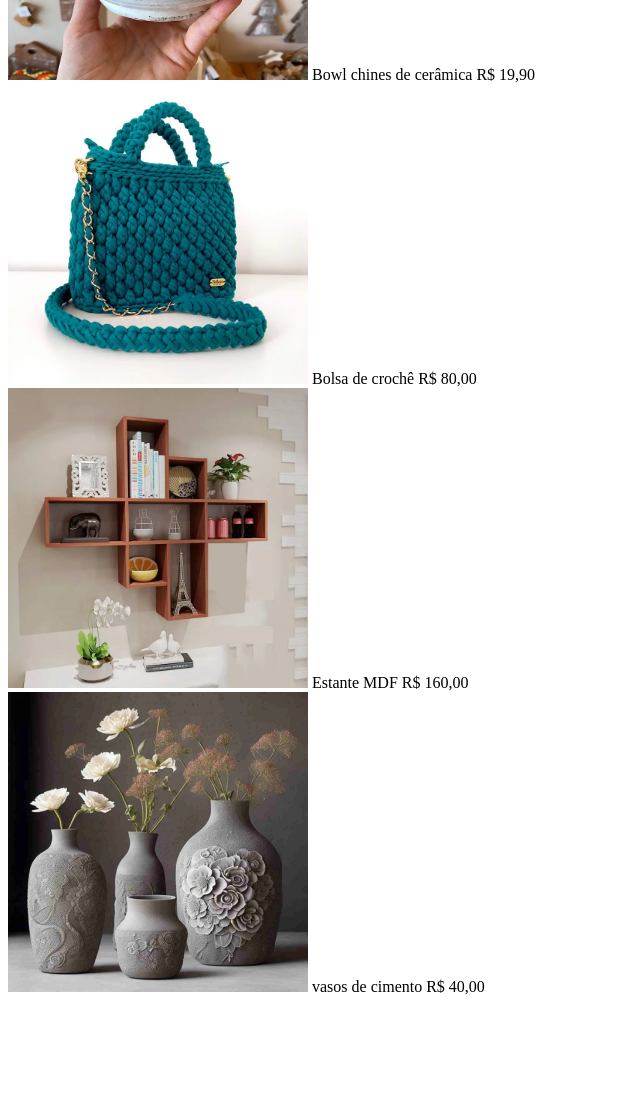
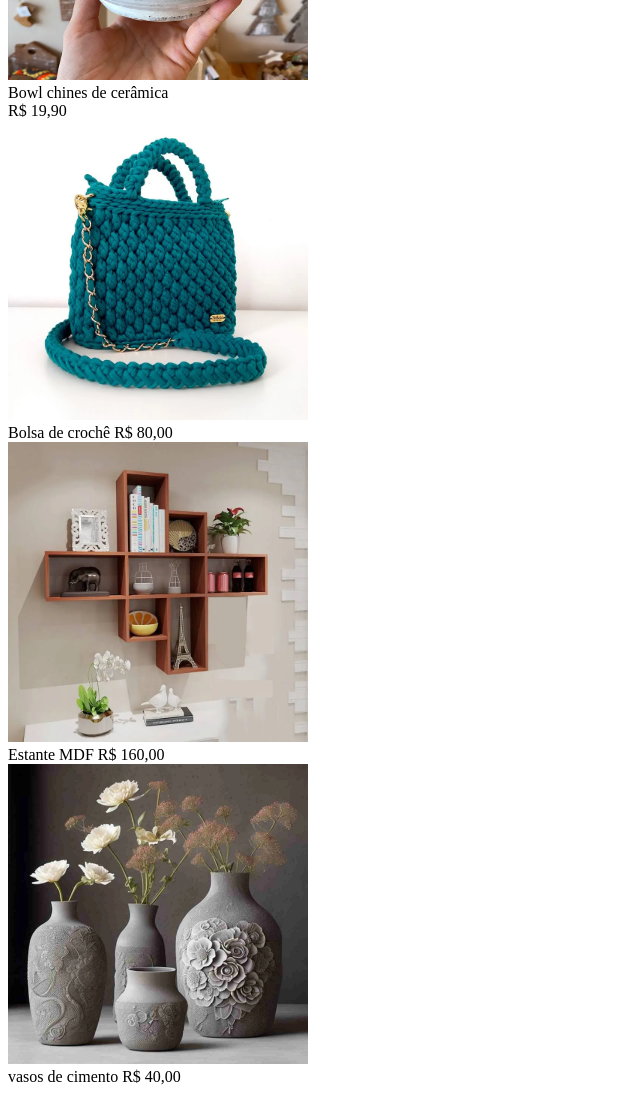
Before and after one commit to pedrohenriquedecarvalho/PROJETO-ARTESANATO-SENAI-, a plain HTML site: page promoções.html in a window 1280 px wide. Shown: the part 300-1394 px from the top of the page, without its empty margins (0-640 px from the left). Before the commit the page ends 1304 px from the top, so only its background shows below. Drawn offline with Linux system fonts and the light colour scheme.

Commit message:
adicionei tag

```diff
--- a/promoções.html
+++ b/promoções.html
@@ -14,24 +14,24 @@
 
 
     <img src="Imagens esquina do artesanato/Cerâmica/Bowl chines em ceramica.jpg" alt="cerâmica" width="300px" height="300px">
-    Bowl chines de cerâmica
-    R$ 19,90
+    <figcaption>Bowl chines de cerâmica</figcaption>
+    <figcaption>R$ 19,90</figcaption>
 
 </div>
 <div>
     <img src="Imagens esquina do artesanato/Crochê/Bolsa de crochê.jpg" alt="crochê" width="300px" height="300px">
-    Bolsa de crochê R$ 80,00
+    <figcaption>Bolsa de crochê R$ 80,00</figcaption>
 </div>
 
 <div>
     <img src="Imagens esquina do artesanato/MDF/estante de parede.jpg" alt="rstante" width="300px" height="300px">
-    Estante MDF R$ 160,00
+    <figcaption>Estante MDF R$ 160,00</figcaption>
 
 </div>
 
 <div>
     <img src="Imagens esquina do artesanato/Vasos/Jogo 4 vasos em cimento.jpg" alt="vasos" width="300px" height="300px">
-    vasos de cimento R$ 40,00
+    <figcaption>vasos de cimento R$ 40,00</figcaption>
 </div>
 
 </body>
```
Also changed, not shown: crochê.html (added, +17 -0 lines).
